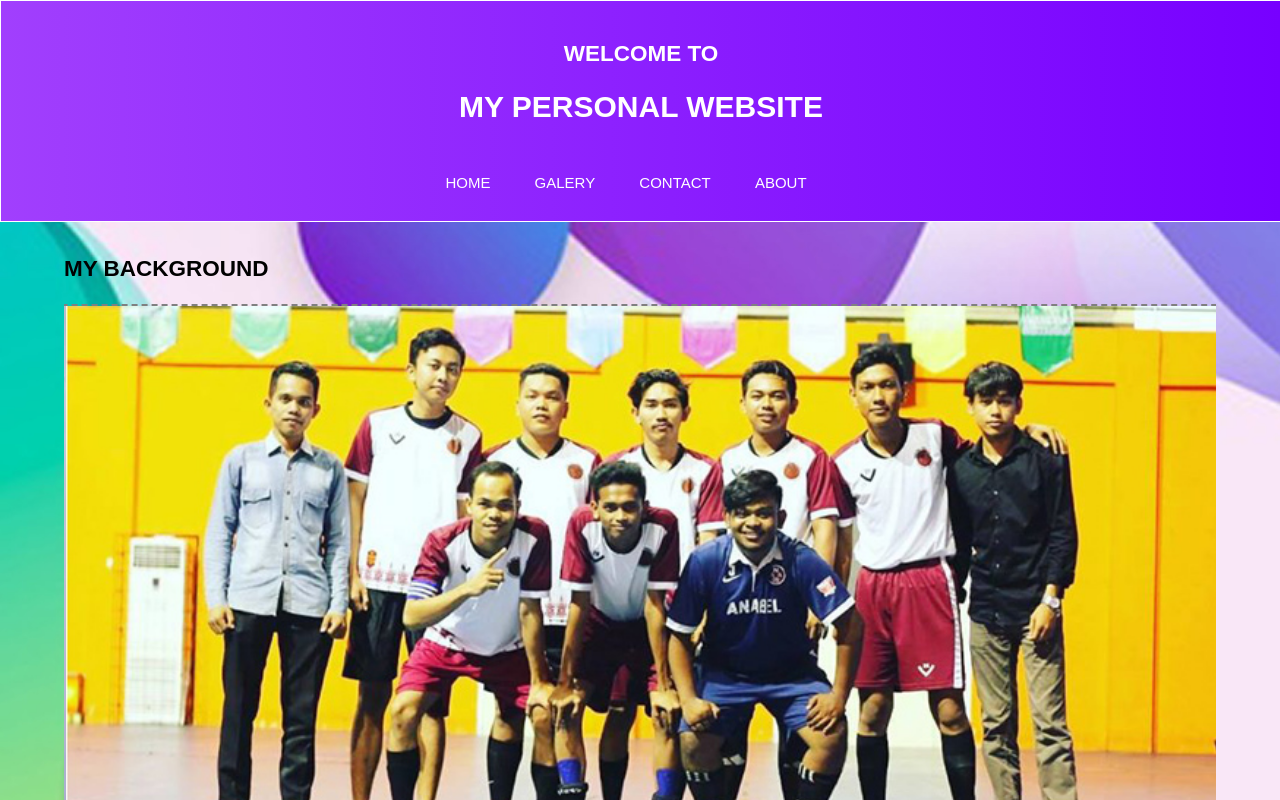
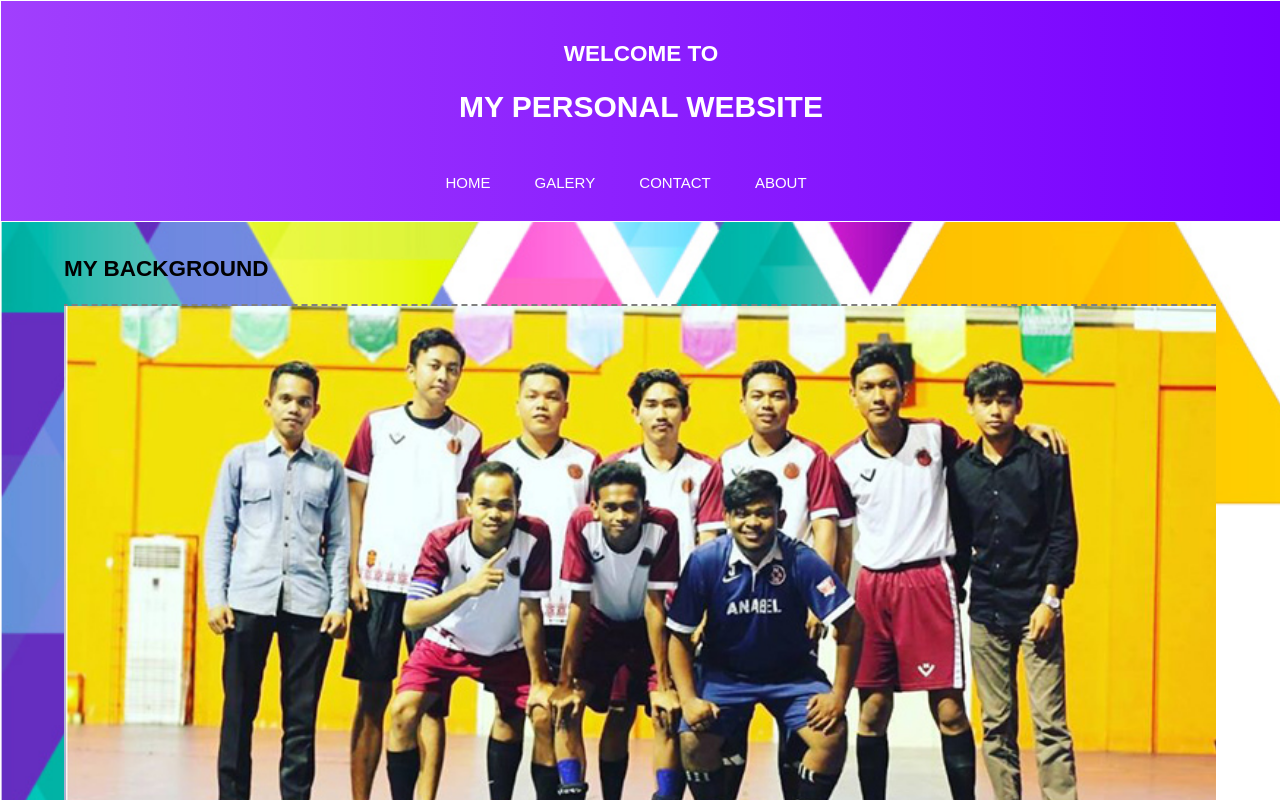
Before and after one commit to Furizal/furizal1999.github.io, a plain HTML site: page index.html in a window 1280 px wide. Shown: the top 800 px of the page. Drawn offline with Linux system fonts and the light colour scheme.

Commit message:
Update style.css

```diff
--- a/css/style.css
+++ b/css/style.css
@@ -1,5 +1,5 @@
 body{
-    background: url("../gambar/bg4.jpg") no-repeat;
+    background: url("../gambar/bg.jpg") no-repeat;
     background-size: cover;
     position: relative;
     font: 15px/1.5 arial, helvetica, sans-serif;
```
